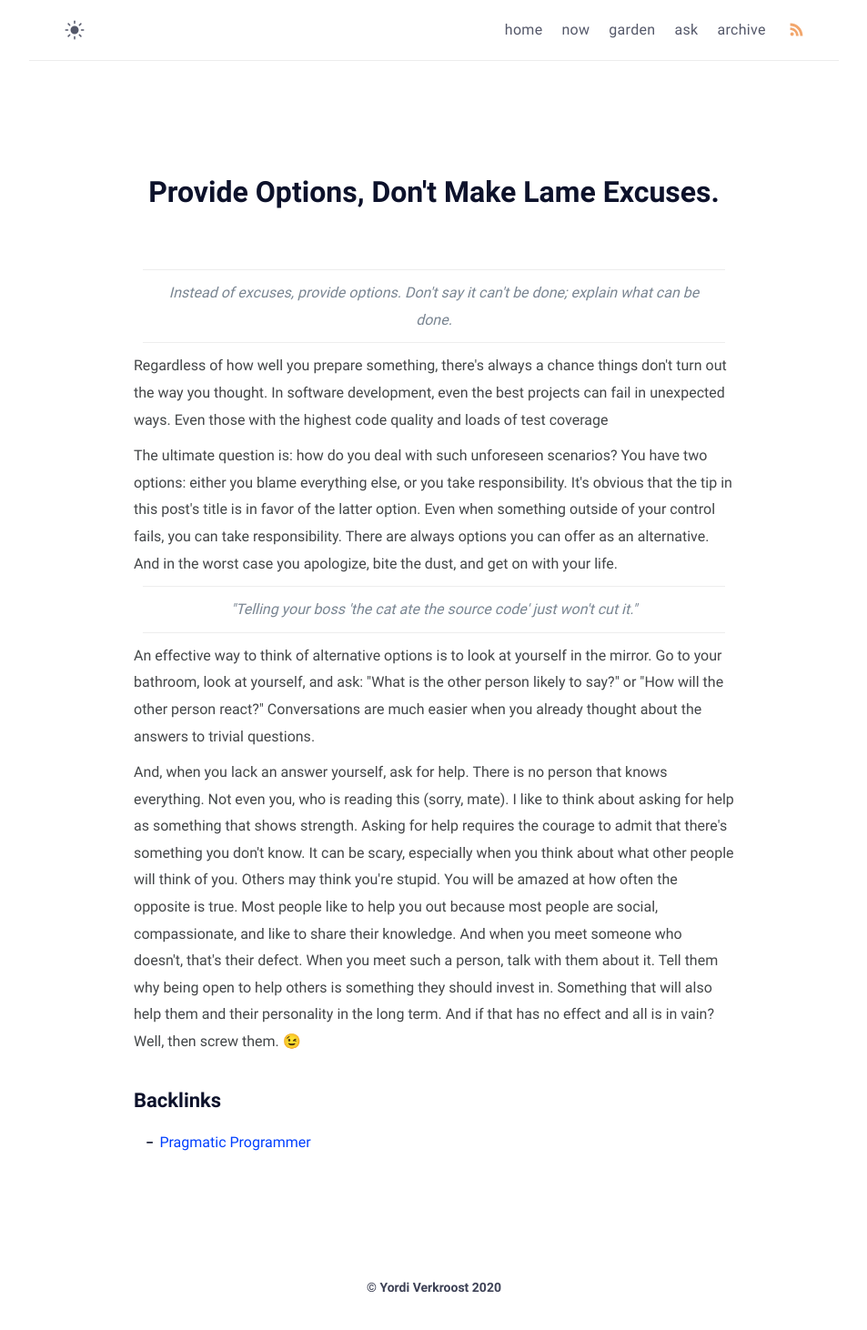
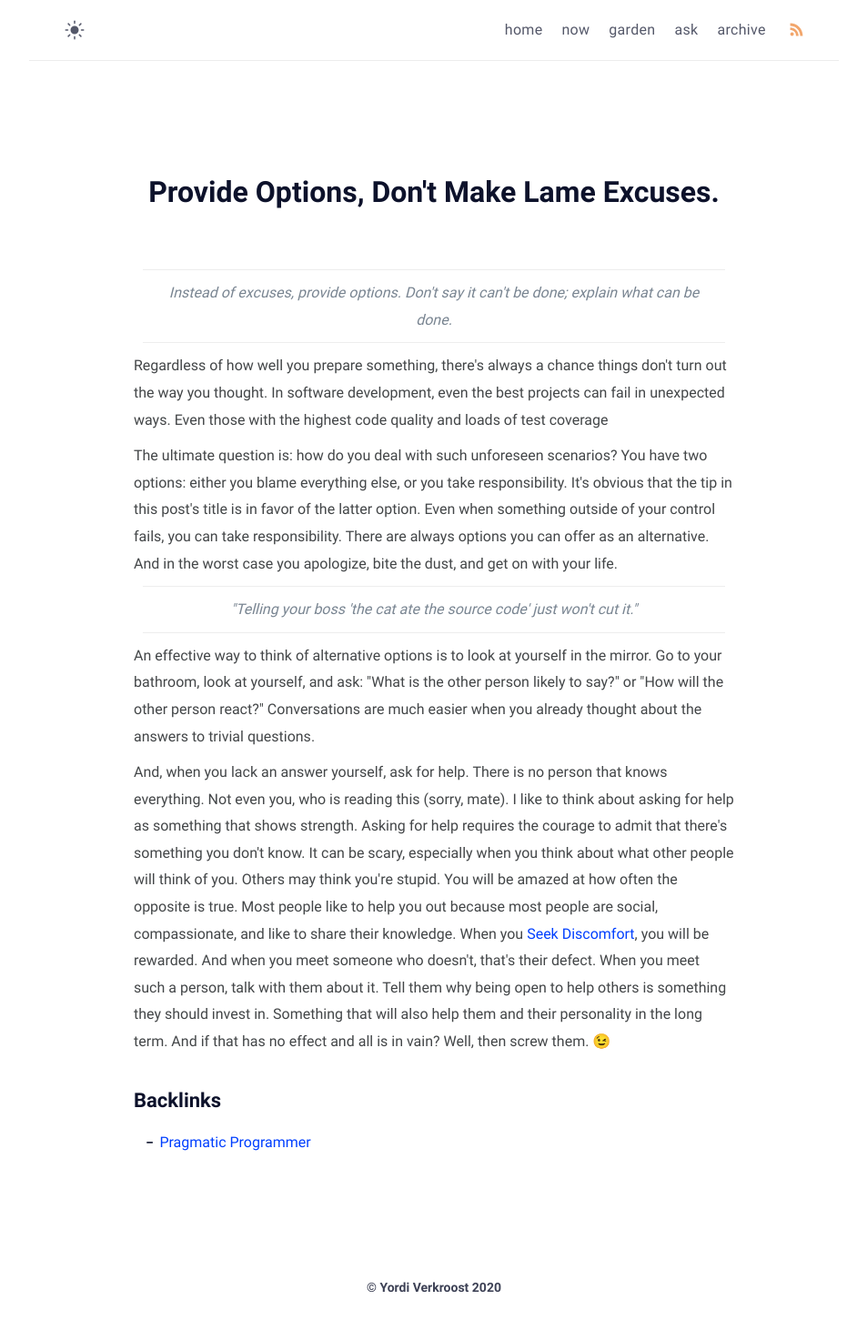
Before and after one commit to heymichal/heymichal.github.io, a Jekyll site: the page built from garden/provide-options-don-t-make-lame-excuses.html, in a window 1280 px wide. Shown: the whole page at 91% size, without its empty margins (163-1116 px from the left). Built offline with Jekyll 4.4.1, drawn with Linux system fonts in a browser that asks for light colours.

Commit message:
Update garden

```diff
--- a/garden/provide-options-don-t-make-lame-excuses.html
+++ b/garden/provide-options-don-t-make-lame-excuses.html
@@ -18,7 +18,7 @@
 
 <p>An effective way to think of alternative options is to look at yourself in the mirror. Go to your bathroom, look at yourself, and ask: "What is the other person likely to say?" or "How will the other person react?" Conversations are much easier when you already thought about the answers to trivial questions.</p>
 
-<p>And, when you lack an answer yourself, ask for help. There is no person that knows everything. Not even you, who is reading this (sorry, mate). I like to think about asking for help as something that shows strength. Asking for help requires the courage to admit that there's something you don't know. It can be scary, especially when you think about what other people will think of you. Others may think you're stupid. You will be amazed at how often the opposite is true. Most people like to help you out because most people are social, compassionate, and like to share their knowledge. And when you meet someone who doesn't, that's their defect. When you meet such a person, talk with them about it. Tell them why being open to help others is something they should invest in. Something that will also help them and their personality in the long term. And if that has no effect and all is in vain? Well, then screw them. 😉</p>
+<p>And, when you lack an answer yourself, ask for help. There is no person that knows everything. Not even you, who is reading this (sorry, mate). I like to think about asking for help as something that shows strength. Asking for help requires the courage to admit that there's something you don't know. It can be scary, especially when you think about what other people will think of you. Others may think you're stupid. You will be amazed at how often the opposite is true. Most people like to help you out because most people are social, compassionate, and like to share their knowledge. When you <a href="/garden/seek-discomfort">Seek Discomfort</a>, you will be rewarded. And when you meet someone who doesn't, that's their defect. When you meet such a person, talk with them about it. Tell them why being open to help others is something they should invest in. Something that will also help them and their personality in the long term. And if that has no effect and all is in vain? Well, then screw them. 😉</p>
 
 <div class="backlinks">
 
--- a/garden/seek-discomfort.html
+++ b/garden/seek-discomfort.html
@@ -14,6 +14,7 @@
 
 <ul>
 <li><a href="/garden/how-stoicism-made-me-happier">How Stoicism Made Me Happier</a></li>
+<li><a href="/garden/provide-options-don-t-make-lame-excuses">Provide Options, Don't Make Lame Excuses</a></li>
 </ul>
 
 </div>
```
